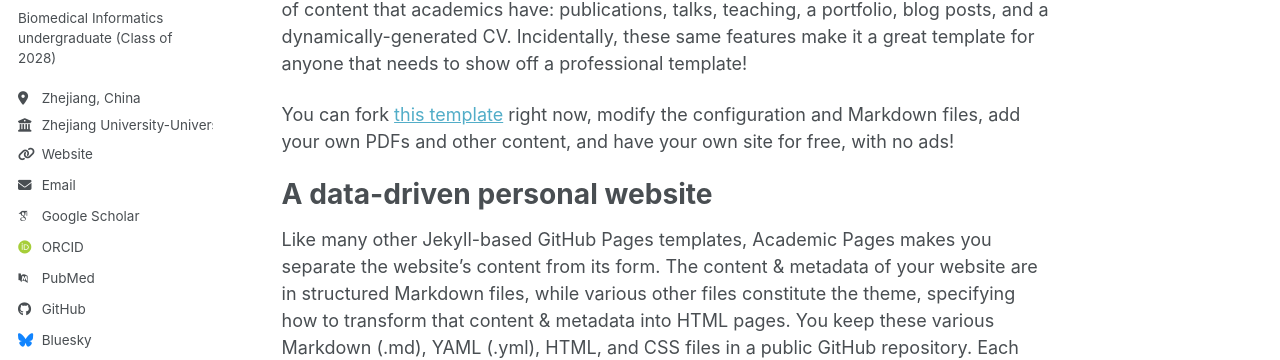
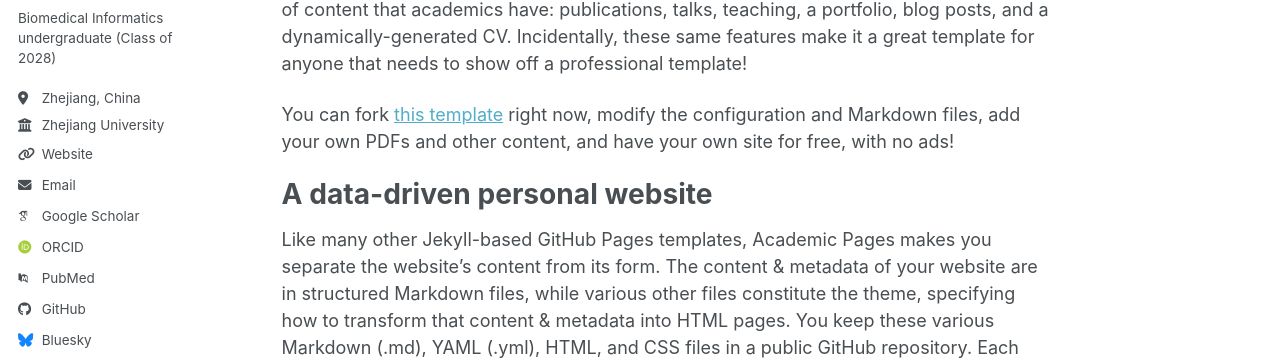
Before and after one commit to Iris1618/Iris1618.github.io, a Jekyll site: the page built from _pages/about.md, in a window 1280 px wide. Shown: the part 310-670 px from the top of the page. Built offline with Jekyll 4.4.1, drawn with Linux system fonts in a browser that asks for light colours; some web fonts are replaced; a script bundle is joined from its source files by our own code; library files that are not in the unit come from our copies.

Commit message:
change university

```diff
--- a/_config.yml
+++ b/_config.yml
@@ -28,7 +28,7 @@ author:
   pronouns         : # example "she/her"
   bio              : "Biomedical Informatics undergraduate (Class of 2028)"
   location         : "Zhejiang, China"
-  employer         : "Zhejiang University-University of Edinburgh Institute (ZJE)"
+  employer         : "Zhejiang University"
   uri              : "https://Iris1618.github.io"
   email            : "dongting.24@intl.zju.edu.cn"
 
```
